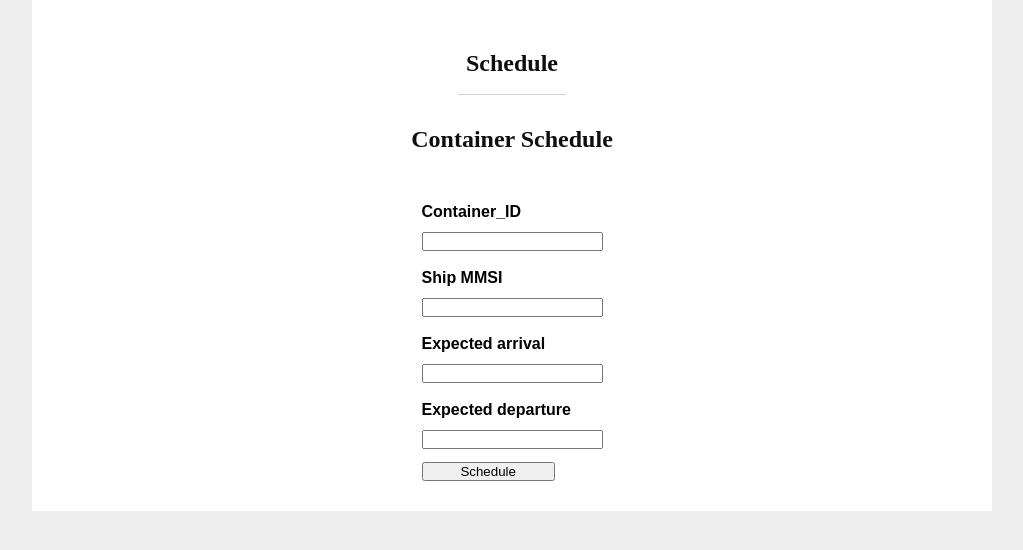
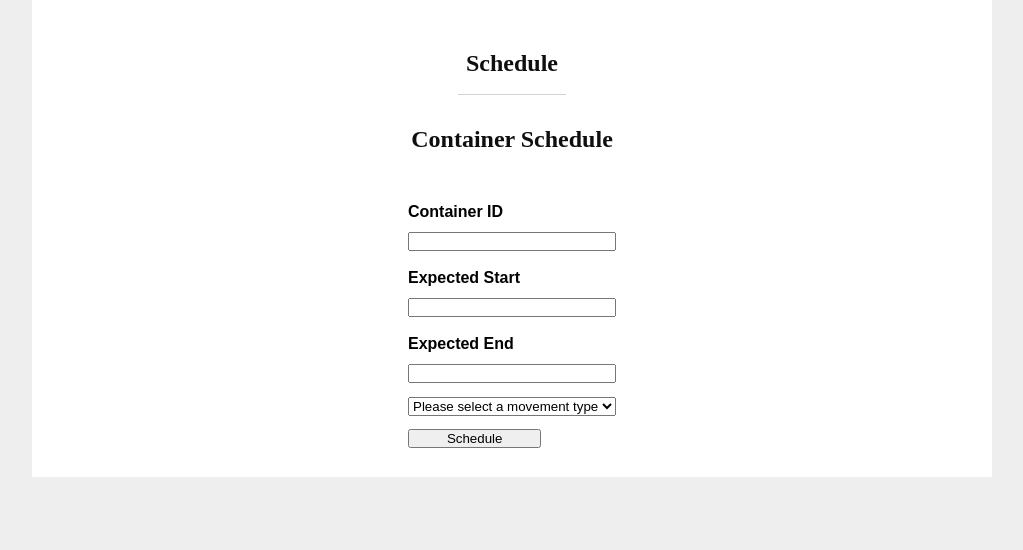
Before and after one commit to TanHaoxuan/Container_Terminal_Operation, a Flask app: page /container_schedule in a window 1280 px wide. Shown: the part 116-666 px from the top of the page, without its empty margins (128-1151 px from the left). Run offline with Flask 3, Linux system fonts and the light colour scheme; the visitor is signed in with stand-in values (Sample User, id 1); parts of the project's set-up code (start-up, migrations or seed data) failed here and were passed over; some libraries are stand-ins or nearby versions.

Commit message:
improve containier schedule page

```diff
--- a/templates/schedule/container_schedule.html
+++ b/templates/schedule/container_schedule.html
@@ -7,20 +7,69 @@
 {% block content %}
   <hr>
   <h1>Container Schedule</h1>
-  <form method="POST" action="{{ url_for('register') }}">
-    <label for="Container_ID">Container_ID</label>
+  <form method="POST" action="{{ url_for('container_schedule') }}">
+    <label for="Container_ID">Container ID</label>
     <input name="Container_ID" id="Container_ID" required>
 
-    <label for="type">Ship MMSI</label>
-    <input name="type" id="type" required>
-
-    <label for="Expected_start">Expected arrival</label>
+    <label for="Expected_start">Expected Start</label>
     <input name="Expected_start" id="Expected_start" required>
 
-    <label for="Expected_end">Expected departure</label>
+    <label for="Expected_end">Expected End</label>
     <input name="Expected_end" id="Expected_end" required>
+
+    <select name="movement_type" id="movement_type" required>
+      <option value="">Please select a movement type</option>
+      <option value="Load">Load</option>
+      <option value="Unload">Unload</option>
+      <option value="Transfer">Transfer</option>
+      <!-- Add more options here -->
+    </select>
+
+    <div id="ship_mmsi_container" style="display: none;">
+      <label for="Ship_MMSI">Destination Ship MMSI</label>
+      <input name="Ship_MMSI" id="Ship_MMSI" required>
+    </div>
+
+    <div id="destination_container" style="display: none;">
+      <label for="des_bay">Destination Bay</label>
+      <input name="des_bay" id="des_bay" required>
+
+      <label for="des_row">Destination Row</label>
+      <input name="des_row" id="des_row" required>
+
+      <label for="des_tier">Destination Tier</label>
+      <input name="des_tier" id="des_tier" required>
+    </div>
+
 
     <input type="submit" value="Schedule">
   </form>
 
+  <script>
+    document.addEventListener('DOMContentLoaded', function () {
+      const loadingTypeSelect = document.getElementById('movement_type');
+      const shipMmsiContainer = document.getElementById('ship_mmsi_container');
+      const destinationContainer = document.getElementById('destination_container');
+
+      loadingTypeSelect.addEventListener('change', function () {
+        const selectedValue = this.value;
+        switch (selectedValue) {
+          case 'Load':
+            shipMmsiContainer.style.display = '';
+            destinationContainer.style.display = 'none';
+            break;
+          case 'Unload':
+          case 'Transfer':
+            shipMmsiContainer.style.display = 'none';
+            destinationContainer.style.display = '';
+            break;
+          default:
+            shipMmsiContainer.style.display = 'none';
+            destinationContainer.style.display = 'none';
+            break;
+        }
+      });
+    });
+  </script>
+
 {% endblock %}
```
